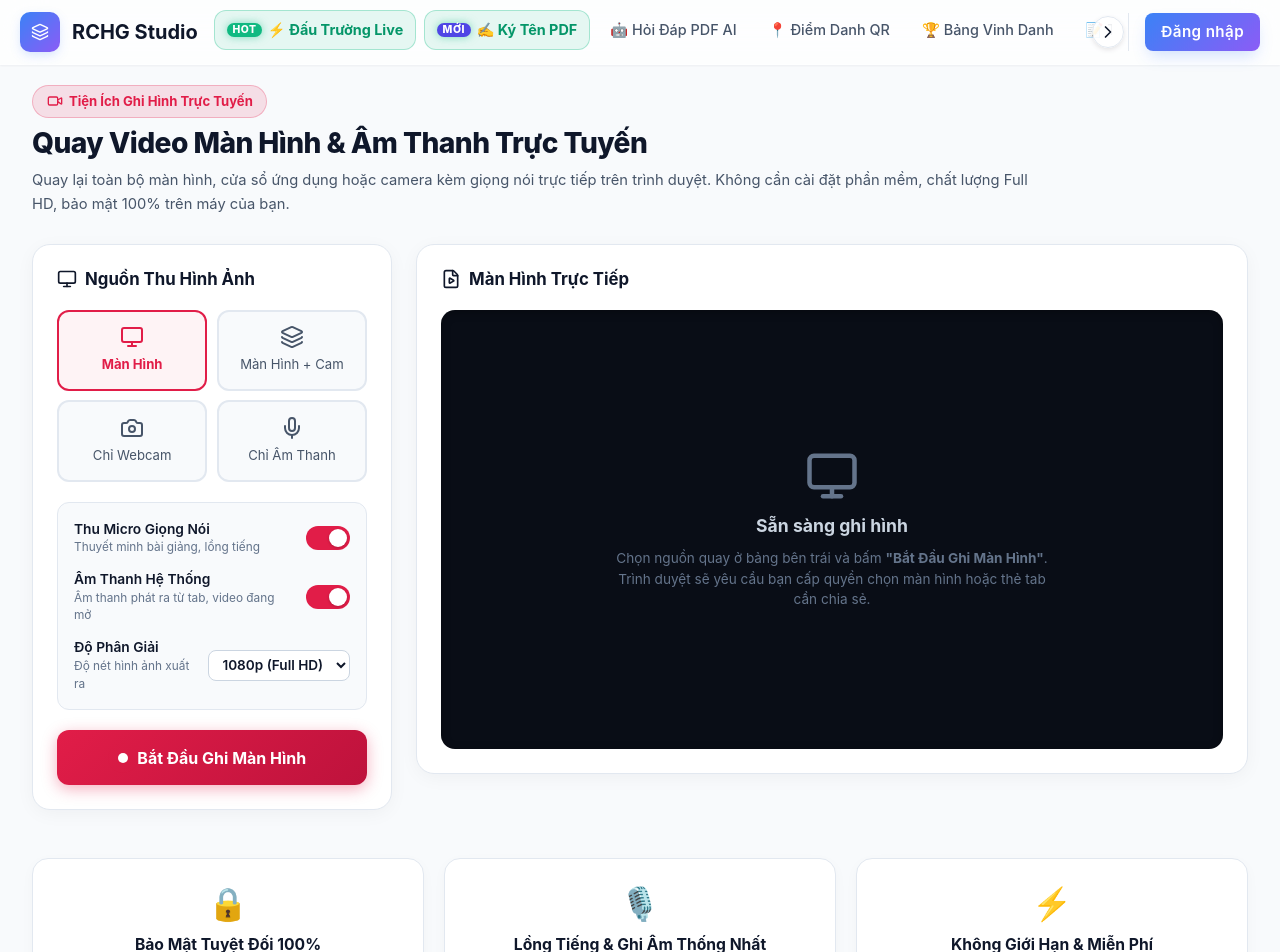
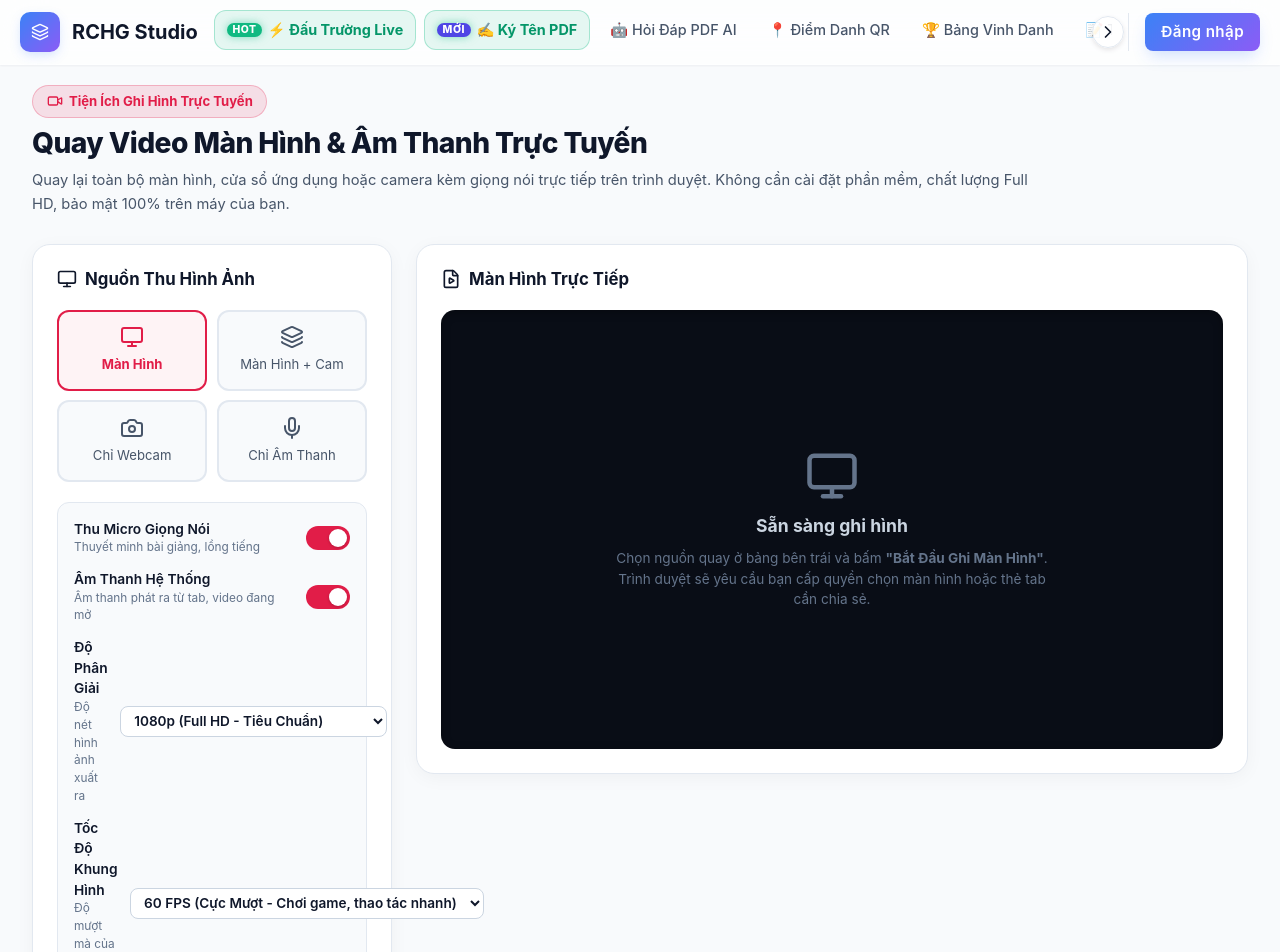
Before and after one commit to rchg2025/pdfstudio, a React (Vite) app: page /quay-man-hinh in a window 1280 px wide. Shown: the top 952 px of the page. Built offline with nearby package versions, Linux system fonts and the light colour scheme; no server answers.

Commit message:
feat(recorder): add 4K Ultra HD, 2K QHD, and 60FPS high resolution recording support

```diff
--- a/src/pages/ScreenRecorder.tsx
+++ b/src/pages/ScreenRecorder.tsx
@@ -12,7 +12,8 @@ import {
   Clock,
   FileVideo,
   CheckCircle2,
-  Layers
+  Layers,
+  Sparkles
 } from 'lucide-react';
 import { useDialogs } from '../components/CustomDialogs';
 import './ScreenRecorder.css';
@@ -23,10 +24,11 @@ export default function ScreenRecorder() {
   // Chế độ ghi: 'screen' (màn hình) | 'camera' (webcam) | 'both' (màn hình + webcam PIP) | 'audio' (chỉ âm thanh)
   const [recordMode, setRecordMode] = useState<'screen' | 'camera' | 'both' | 'audio'>('screen');
 
-  // Tùy chọn âm thanh
+  // Tùy chọn âm thanh & độ phân giải
   const [enableMic, setEnableMic] = useState<boolean>(true);
   const [enableSystemAudio, setEnableSystemAudio] = useState<boolean>(true);
-  const [videoQuality, setVideoQuality] = useState<'1080p' | '720p'>('1080p');
+  const [videoQuality, setVideoQuality] = useState<'4k' | '2k' | '1080p' | '720p'>('1080p');
+  const [frameRate, setFrameRate] = useState<number>(60);
 
   // Trạng thái thu
   const [recordingStatus, setRecordingStatus] = useState<'idle' | 'recording' | 'paused' | 'stopped'>('idle');
@@ -136,10 +138,29 @@ export default function ScreenRecorder() {
 
       let finalStream: MediaStream;
 
+      // Tính toán kích thước theo độ phân giải được chọn
+      let targetWidth = 1920;
+      let targetHeight = 1080;
+      let targetBitrate = 8000000; // 8 Mbps mặc định cho 1080p
+
+      if (videoQuality === '4k') {
+        targetWidth = 3840;
+        targetHeight = 2160;
+        targetBitrate = 25000000; // 25 Mbps cho 4K Ultra HD
+      } else if (videoQuality === '2k') {
+        targetWidth = 2560;
+        targetHeight = 1440;
+        targetBitrate = 14000000; // 14 Mbps cho 2K QHD
+      } else if (videoQuality === '720p') {
+        targetWidth = 1280;
+        targetHeight = 720;
+        targetBitrate = 4000000; // 4 Mbps cho 720p HD
+      }
+
       const videoConstraints: MediaTrackConstraints = {
-        width: videoQuality === '1080p' ? 1920 : 1280,
-        height: videoQuality === '1080p' ? 1080 : 720,
-        frameRate: 30
+        width: { ideal: targetWidth, max: targetWidth },
+        height: { ideal: targetHeight, max: targetHeight },
+        frameRate: { ideal: frameRate, max: 60 }
       };
 
       if (recordMode === 'camera') {
@@ -165,7 +186,9 @@ export default function ScreenRecorder() {
           video: {
             cursor: 'always',
             displaySurface: 'monitor',
-            frameRate: 30
+            width: { ideal: targetWidth, max: targetWidth },
+            height: { ideal: targetHeight, max: targetHeight },
+            frameRate: { ideal: frameRate, max: 60 }
           },
           audio: enableSystemAudio
         };
@@ -217,7 +240,7 @@ export default function ScreenRecorder() {
 
       combinedStreamRef.current = finalStream;
 
-      // Khởi tạo MediaRecorder
+      // Khởi tạo MediaRecorder với videoBitsPerSecond tối ưu chất lượng cao
       let mimeType = 'video/webm;codecs=vp9,opus';
       if (!MediaRecorder.isTypeSupported(mimeType)) {
         mimeType = 'video/webm;codecs=vp8,opus';
@@ -226,9 +249,13 @@ export default function ScreenRecorder() {
         }
       }
 
-      const recorder = new MediaRecorder(finalStream, {
-        mimeType: MediaRecorder.isTypeSupported(mimeType) ? mimeType : undefined
-      });
+      const recorderOptions: MediaRecorderOptions = {
+        mimeType: MediaRecorder.isTypeSupported(mimeType) ? mimeType : undefined,
+        videoBitsPerSecond: recordMode !== 'audio' ? targetBitrate : undefined,
+        audioBitsPerSecond: 192000 // 192 kbps audio cao cấp
+      };
+
+      const recorder = new MediaRecorder(finalStream, recorderOptions);
 
       recorder.ondataavailable = (event: BlobEvent) => {
         if (event.data && event.data.size > 0) {
@@ -415,6 +442,7 @@ export default function ScreenRecorder() {
             )}
 
             {recordMode !== 'audio' && (
+              <>
                 <div className="setting-row">
                   <div className="setting-info">
                     <span className="setting-name">Độ Phân Giải</span>
@@ -433,10 +461,36 @@ export default function ScreenRecorder() {
                       background: '#ffffff'
                     }}
                   >
-                  <option value="1080p">1080p (Full HD)</option>
-                  <option value="720p">720p (HD)</option>
+                    <option value="4k">4K (2160p Ultra HD - Siêu Nét)</option>
+                    <option value="2k">2K (1440p QHD - Sắc Nét)</option>
+                    <option value="1080p">1080p (Full HD - Tiêu Chuẩn)</option>
+                    <option value="720p">720p (HD - Tiết Kiệm Dung Lượng)</option>
                   </select>
                 </div>
+
+                <div className="setting-row">
+                  <div className="setting-info">
+                    <span className="setting-name">Tốc Độ Khung Hình</span>
+                    <span className="setting-desc">Độ mượt mà của chuyển động</span>
+                  </div>
+                  <select
+                    value={frameRate}
+                    onChange={(e) => setFrameRate(Number(e.target.value))}
+                    disabled={recordingStatus !== 'idle'}
+                    style={{
+                      padding: '0.35rem 0.6rem',
+                      borderRadius: '8px',
+                      border: '1px solid #cbd5e1',
+                      fontSize: '0.85rem',
+                      fontWeight: 600,
+                      background: '#ffffff'
+                    }}
+                  >
+                    <option value={60}>60 FPS (Cực Mượt - Chơi game, thao tác nhanh)</option>
+                    <option value={30}>30 FPS (Chuẩn bài giảng, thuyết trình)</option>
+                  </select>
+                </div>
+              </>
             )}
           </div>
 
@@ -597,6 +651,12 @@ export default function ScreenRecorder() {
                   <FileVideo size={16} className="text-primary" />
                   <span>Dung lượng: <strong>{formatFileSize(recordedBlobSize)}</strong></span>
                 </div>
+                {recordMode !== 'audio' && (
+                  <div className="stat-chip">
+                    <Sparkles size={16} className="text-amber-500" />
+                    <span>Chất lượng: <strong>{videoQuality.toUpperCase()} • {frameRate}fps</strong></span>
+                  </div>
+                )}
               </div>
 
               <div className="download-btn-group">
```
Lines whose indentation alone changed are shown as unchanged.
